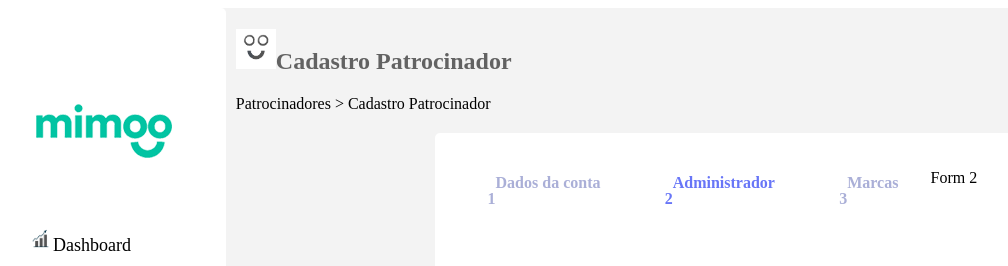
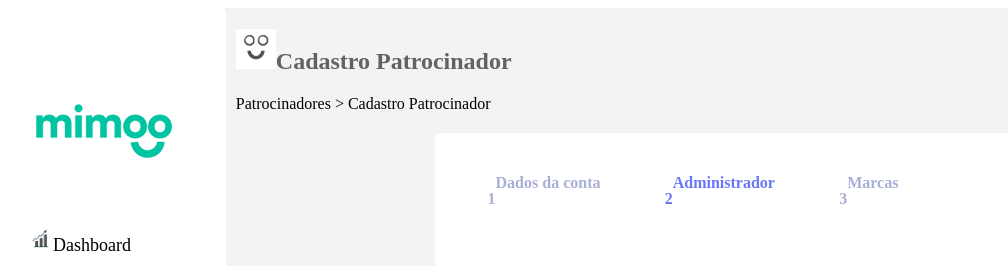
Before and after one commit to CarolinaInglethe/ci-project-mimoo-sponsor-registration, a React (Create React App) app: page /createSponsor in a window 1280 px wide. Shown: the top 266 px of the page, without its empty margins (28-1036 px from the left). Built offline with nearby package versions, Linux system fonts and the light colour scheme.

Commit message:
componentes Form Create/ cadastro - retira textos sem utilidade

```diff
--- a/src/components/FormCreateSponsor2.tsx
+++ b/src/components/FormCreateSponsor2.tsx
@@ -8,7 +8,6 @@ const FormCreateSponsor2 = () => {
   return (
     <div className="form-create-sponsor-1">
       <NumberPagesForm numberPageActive="2"/>
-      <p>Form 2</p>
       <form>
         <h3>Responsável pela conta</h3>
         <input type="text" placeholder="Nome" />
--- a/src/components/FormCreateSponsor3.tsx
+++ b/src/components/FormCreateSponsor3.tsx
@@ -8,7 +8,6 @@ const FormCreateSponsor3 = () => {
   return (
     <div className="form-create-sponsor-1">
       <NumberPagesForm numberPageActive="3"/>
-      <p>Form 3</p>
       <form>
         <div>
         <h3>Marcas</h3>
```
